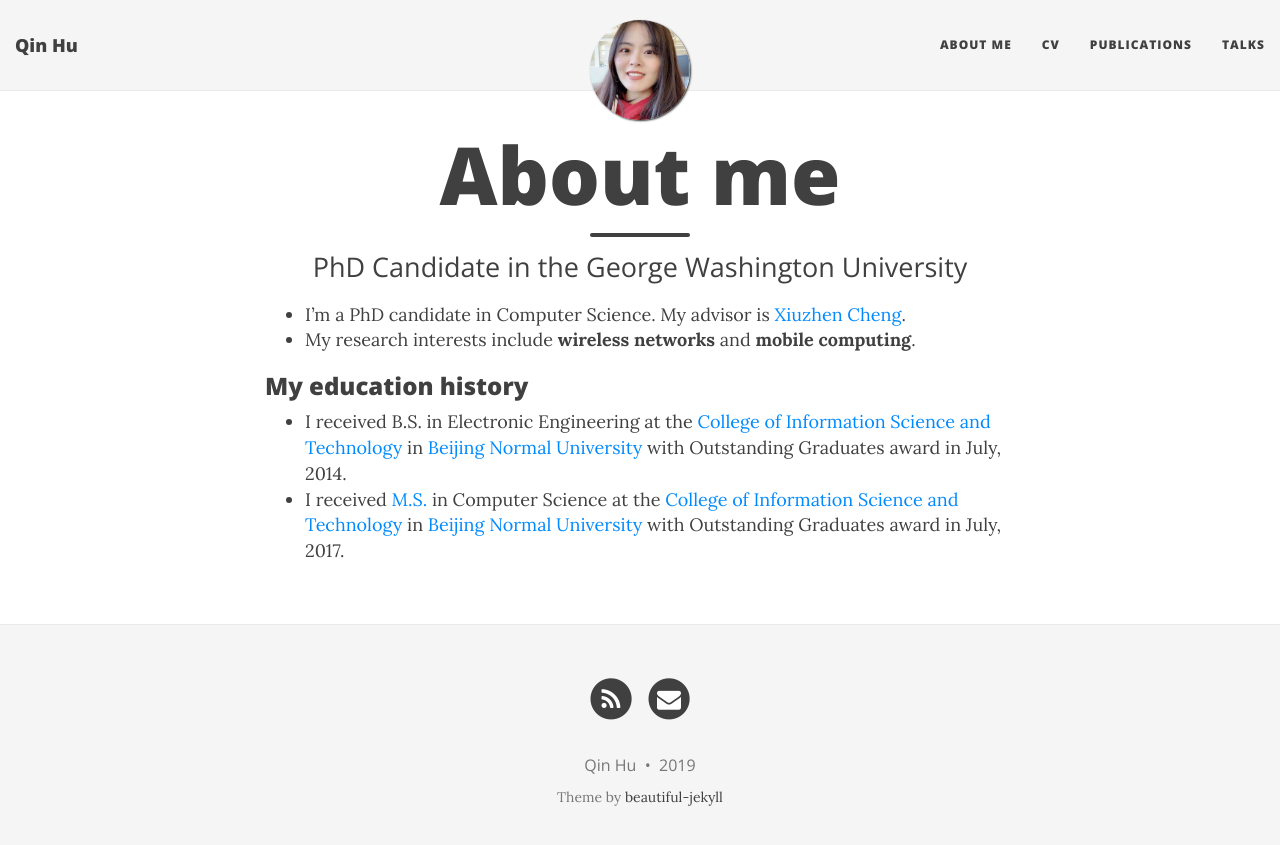
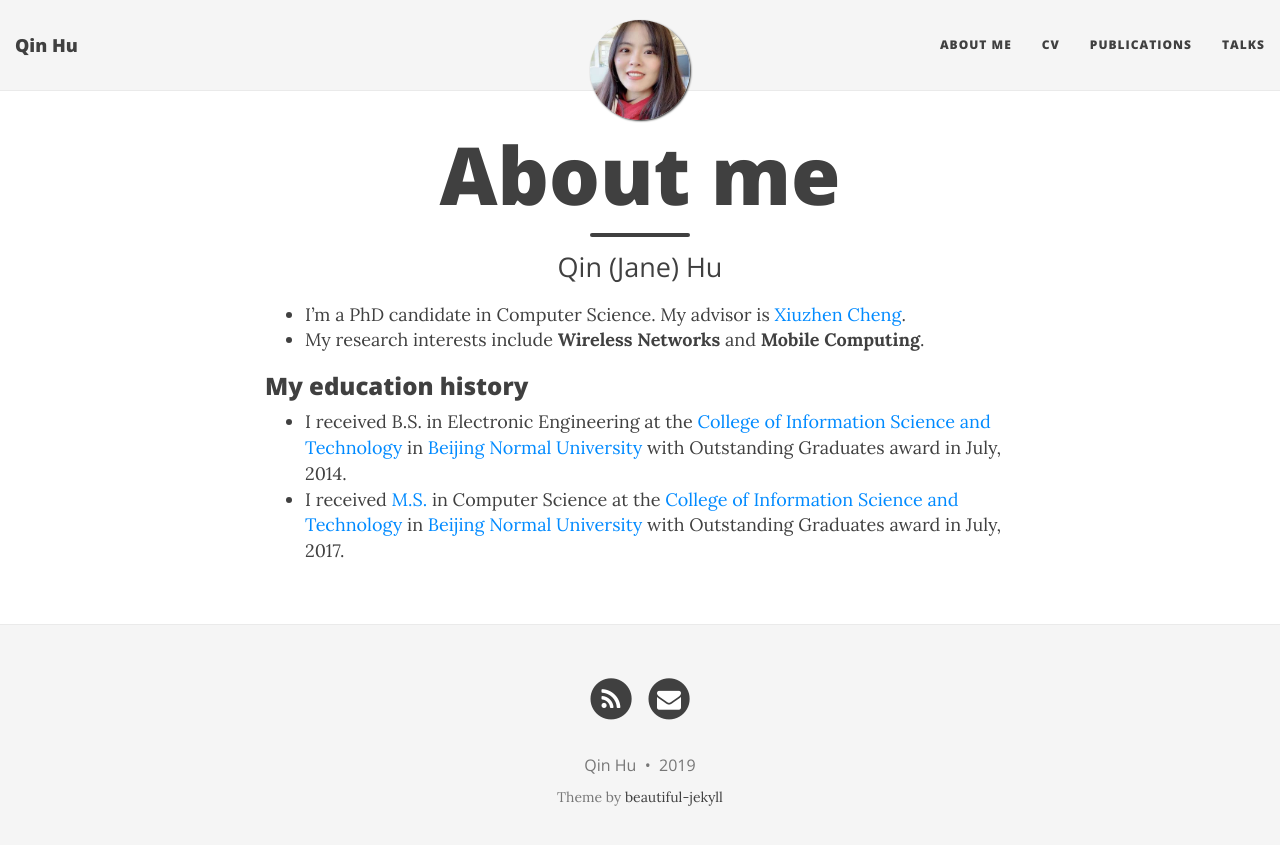
Before and after one commit to qinhu2010/qinhu2010.github.io, a Jekyll site: the page built from aboutme.md, in a window 1280 px wide. Shown: the top 845 px of the page. Built offline with Jekyll 4.4.1, drawn with Linux system fonts in a browser that asks for light colours; nearby versions of some CDN libraries.

Commit message:
Update aboutme.md

```diff
--- a/aboutme.md
+++ b/aboutme.md
@@ -1,11 +1,11 @@
 ---
 layout: page
 title: About me
-subtitle: PhD Candidate in the George Washington University
+subtitle: Qin (Jane) Hu
 ---
 
 - I'm a PhD candidate in Computer Science. My advisor is [Xiuzhen Cheng](https://www2.seas.gwu.edu/~cheng/).
-- My research interests include **wireless networks** and **mobile computing**.
+- My research interests include **Wireless Networks** and **Mobile Computing**.
 
 ### My education history
 
```
